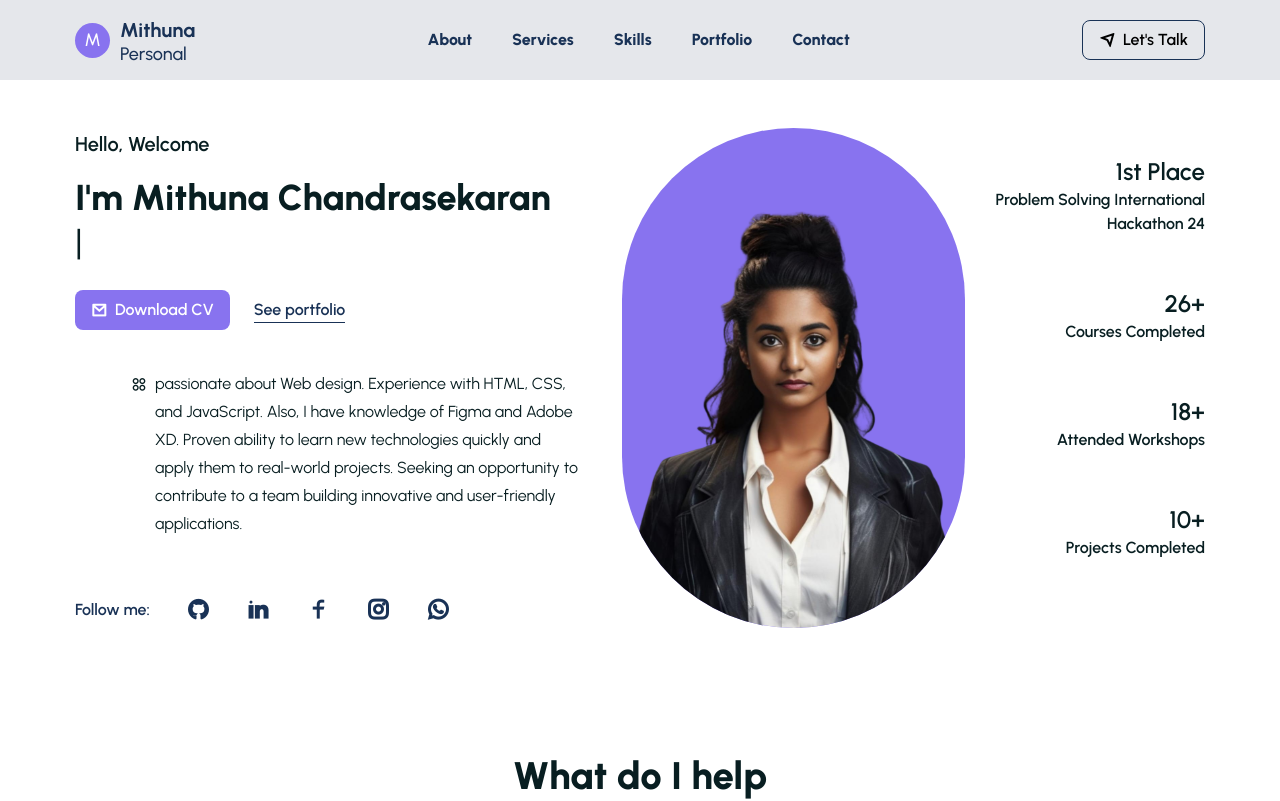
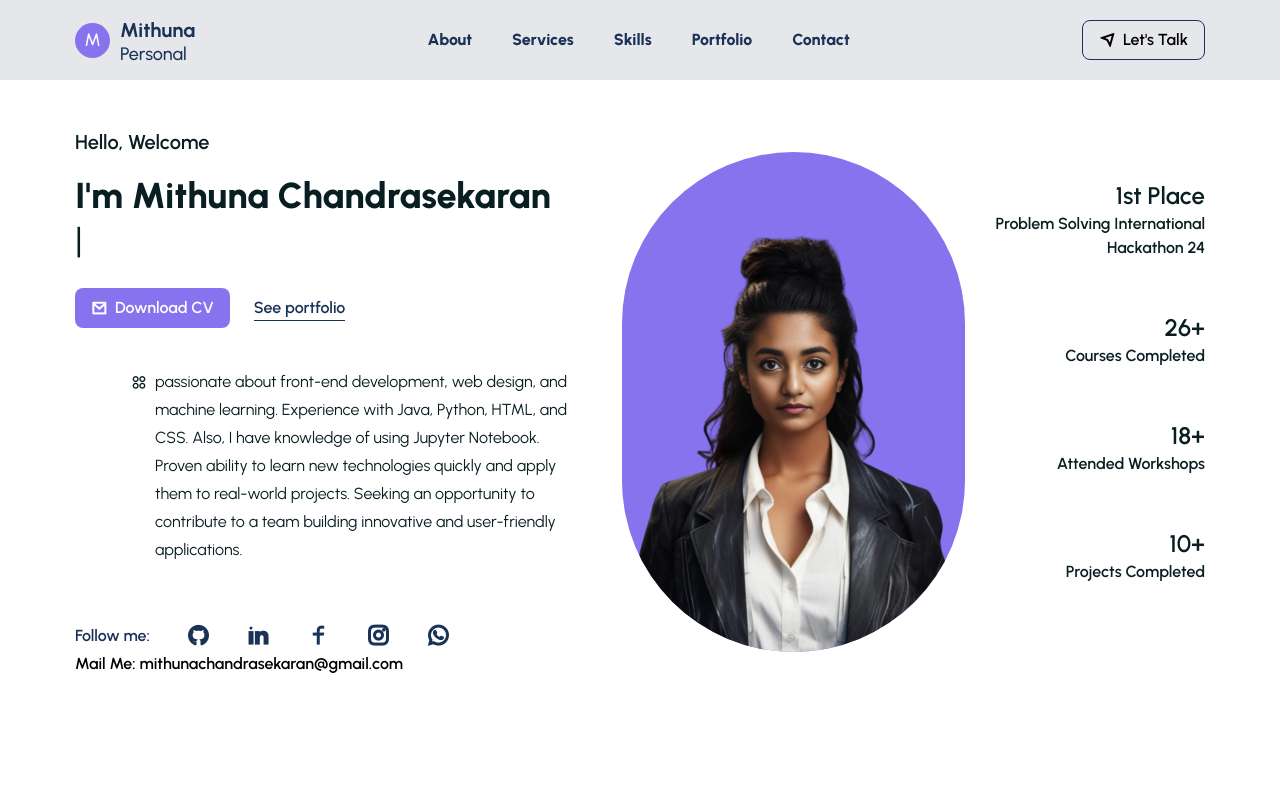
Before and after one commit to MithuChandran/portfolio-react, a React (Create React App) app: page / in a window 1280 px wide. Shown: the top 801 px of the page. Built offline with nearby package versions, Linux system fonts and the light colour scheme.

Commit message:
Update Hero component with new skills and contact information

```diff
--- a/src/components/UI/Hero.jsx
+++ b/src/components/UI/Hero.jsx
@@ -91,11 +91,12 @@ const Hero = () => {
               <span>
                 <i className="ri-apps-2-line"></i>
               </span>
-              passionate about Web design. Experience with HTML, CSS, and
-              JavaScript. Also, I have knowledge of Figma and Adobe XD. Proven
-              ability to learn new technologies quickly and apply them to
-              real-world projects. Seeking an opportunity to contribute to a
-              team building innovative and user-friendly applications.
+              passionate about front-end development, web design, and machine
+              learning. Experience with Java, Python, HTML, and CSS. Also, I
+              have knowledge of using Jupyter Notebook. Proven ability to learn
+              new technologies quickly and apply them to real-world projects.
+              Seeking an opportunity to contribute to a team building innovative
+              and user-friendly applications.
             </p>
             <div className="flex items-center gap-9 mt-14">
               <span className="text-smallTextColor text-base font-semibold">
@@ -143,6 +144,13 @@ const Hero = () => {
                 </a>
               </span>
             </div>
+            <span className="text-base font-semibold hover:text-primaryColor">
+              Mail Me:
+              <a href="mithunachandrasekaran@gmail.com">
+                {" "}
+                mithunachandrasekaran@gmail.com
+              </a>
+            </span>
           </div>
           <div className="basis-1/3 mt-10 sm:mt-0">
             <figure>
```
